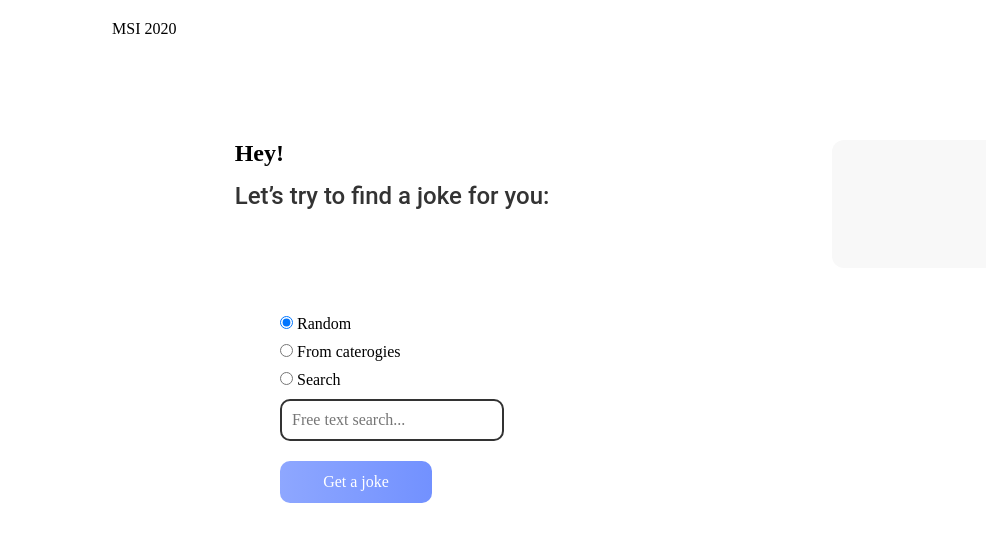
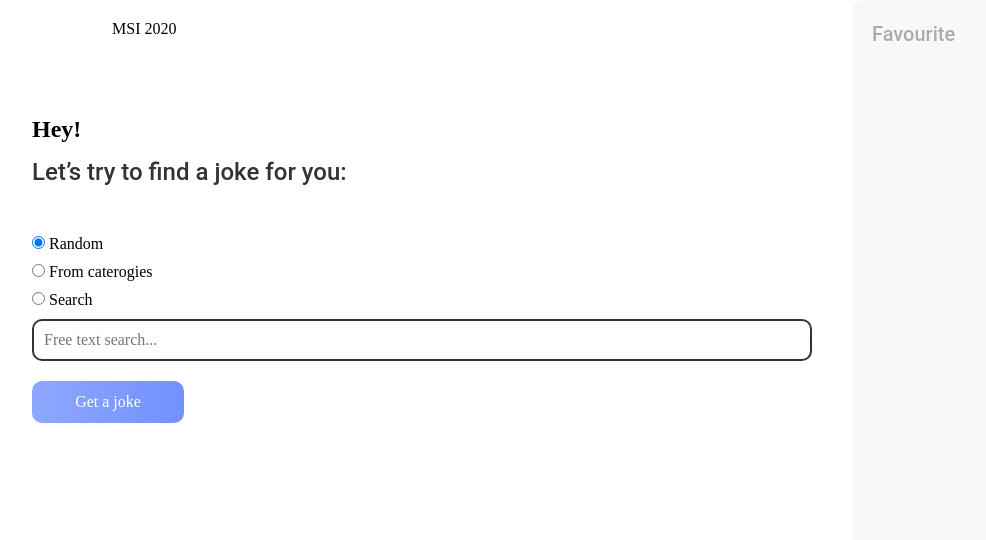
Before and after one commit to OlehDribko/ChuckJokes, a website with bundled scripts: page src/index.html in a window 1280 px wide. Shown: the whole page, without its empty margins (8-994 px from the left). Built offline with nearby package versions, Linux system fonts and the light colour scheme; no server answers; files whose address does not match are found by name.

Commit message:
feat(OD:3): style done, add responsive

```diff
--- a/src/index.html
+++ b/src/index.html
@@ -23,6 +23,7 @@
     <main>
       <div class="favorites-overlay">
         <div class="favorites-window">
+          <p class="favorites-text">Favourite</p>
           <button class="close-favorites">
             <img src="./img/close.svg" alt="Close Icon" />
           </button>
--- a/src/style/style.css
+++ b/src/style/style.css
@@ -4,6 +4,10 @@
   box-sizing: border-box;
 }
 
+html,
+body {
+  overflow-x: hidden;
+}
 ul,
 ol,
 li {
@@ -33,8 +37,9 @@ textarea {
 }
 
 .fix-size-container {
-  max-width: 380px;
-  padding: 0 20px;
+  max-width: 100%;
+  min-width: 320px;
+  padding: 0 25px;
   margin: 0 auto;
 }
 
@@ -239,12 +244,16 @@ main {
   z-index: 1000;
 }
 
+.favorites-text {
+  display: none;
+}
+
 .favorites-overlay.active {
   display: flex;
 }
 
 .favorites-window {
-  width: 100vw;
+  width: 100%;
   height: 100vh;
   background: #f8f8f8;
   padding: 20px;
@@ -265,8 +274,7 @@ main {
 
 @media (min-width: 768px) {
   .fix-size-container {
-    max-width: 720px;
-    padding: 0;
+    padding: 0 25px;
   }
 
   .joke-card {
@@ -298,62 +306,58 @@ main {
     line-height: 1.4;
   }
 
+  .favorites-list {
+    margin-top: 20px;
+  }
+  .favorites-text {
+    display: block;
+    color: #ababab;
+    font-family: Roboto;
+    font-size: 20px;
+
+    font-weight: 500;
+    line-height: 1.4;
+  }
+
   .header-burger-img {
     display: none;
   }
+
   .fix-size-container {
     max-width: 1120px;
     padding: 0 40px;
   }
 
-  main {
-    display: grid;
-    grid-template-columns: 2fr 1.1fr;
-    gap: 40px;
-    margin-top: 24px;
-  }
-  main {
-    display: grid;
-    grid-template-columns: 2fr 1.1fr;
-    grid-template-rows: auto auto 1fr;
-    gap: 40px;
-    margin-top: 24px;
-    align-items: start;
-  }
+  .favorites-overlay {
+    position: fixed;
+    inset: 0;
 
-  main > .favorites-overlay {
-    grid-column: 2;
-    grid-row: 1 / span 3;
-  }
+    display: flex;
+    justify-content: flex-end;
+    align-items: stretch;
 
-  main > section.fix-size-container:nth-of-type(1) {
-    grid-column: 1;
-    grid-row: 1;
-  }
+    background: transparent;
+    z-index: 20;
 
-  main > section.fix-size-container:nth-of-type(2) {
-    grid-column: 1;
-    grid-row: 2;
-  }
-
-  main > section.fix-size-container:nth-of-type(3) {
-    grid-column: 1;
-    grid-row: 3;
-  }
-  .favorites-overlay {
-    position: static;
-    height: auto;
-    background: transparent;
-    display: block;
+    pointer-events: none;
   }
 
   .favorites-window {
-    width: 100%;
-    height: auto;
-    border-radius: 12px;
-    overflow-y: visible;
-    box-shadow: none;
+    width: min(420px, 40vw);
+    height: 100vh;
+    background: #f8f8f8;
+    padding: 20px;
+
+    overflow-y: auto;
+    border-radius: 12px 0 0 12px;
+
+    pointer-events: auto;
   }
+
+  main {
+    padding-right: min(420px, 40vw);
+  }
+
   .header-burger-cont,
   .close-favorites {
     display: none;
```
